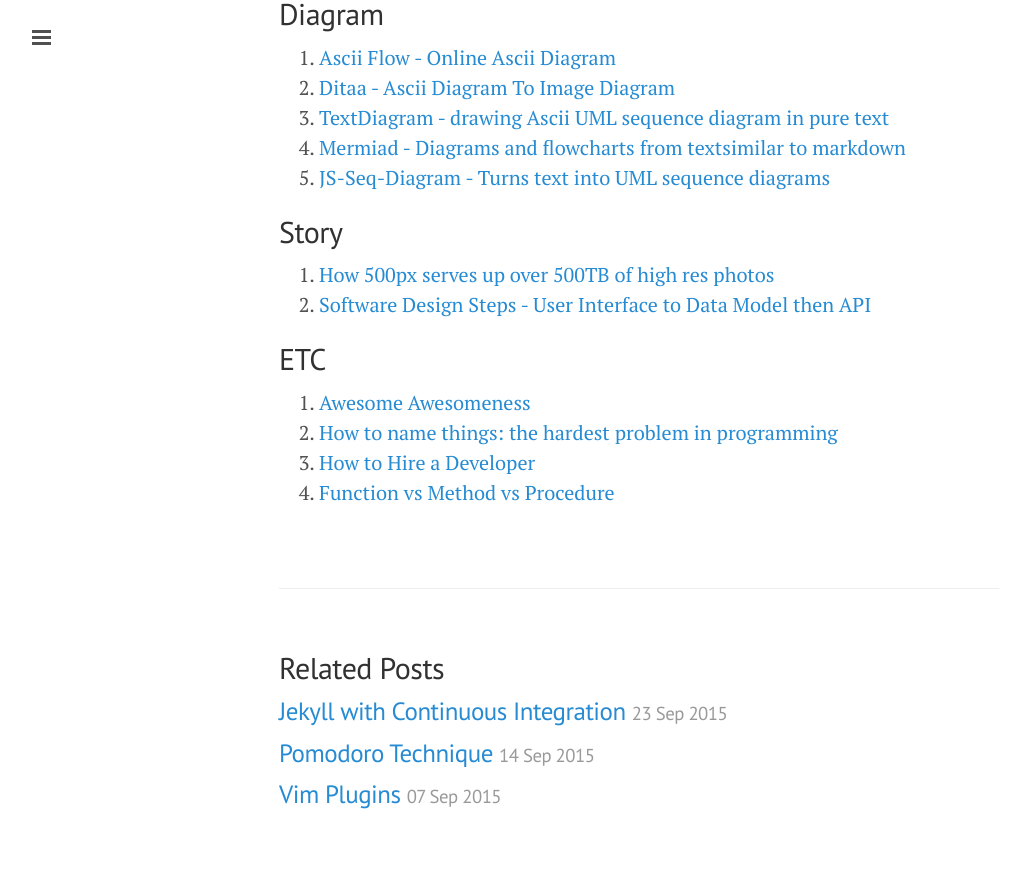
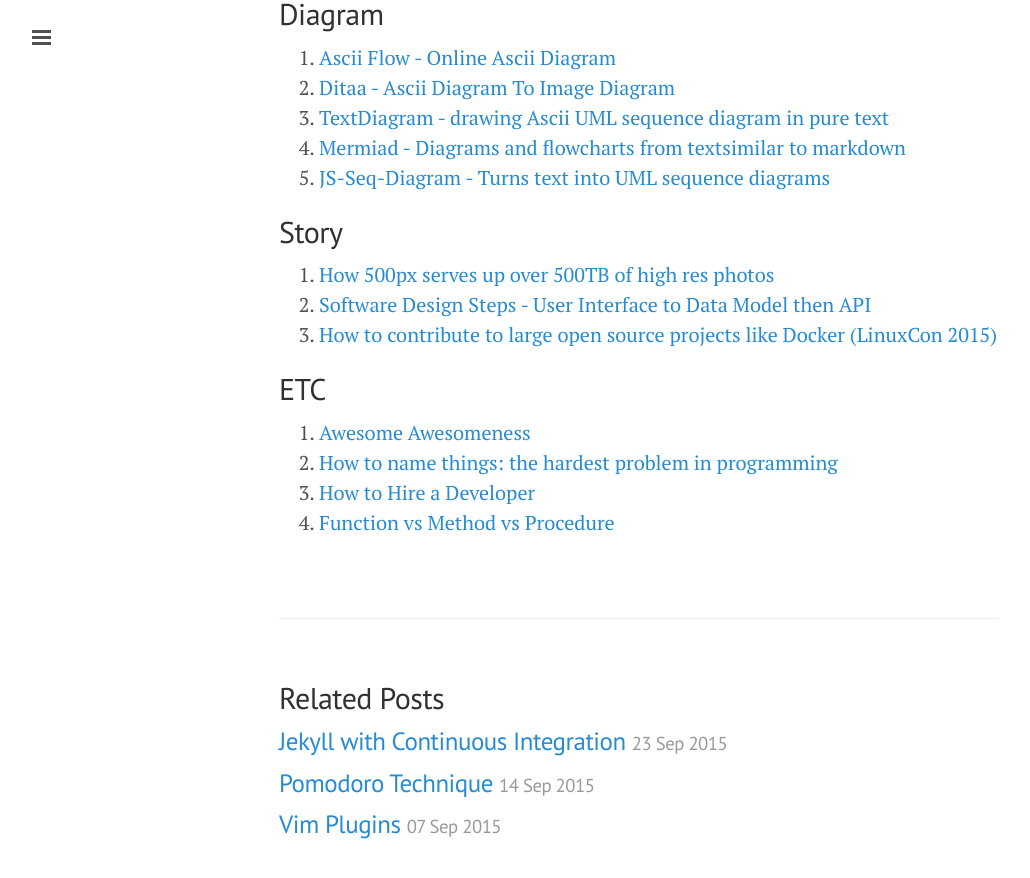
Before and after one commit to ibotdotout/ibotdotout.github.io, a Jekyll site: the page built from _posts/2015-06-24-coding.md, in a window 1280 px wide and 900 px high, scrolled down 987 px. Shown: the top 878 px of the window, without its empty margins (1-1031 px from the left). Built offline with Jekyll 4.4.1, drawn with Linux system fonts in a browser that asks for light colours; Markdown is read by kramdown in place of the engine named in the settings.

Commit message:
update coding

```diff
--- a/_posts/2015-06-24-coding.md
+++ b/_posts/2015-06-24-coding.md
@@ -41,6 +41,7 @@ permalink: coding
 ## Story
 1. [How 500px serves up over 500TB of high res photos](http://stackshare.io/500px/how-500px-serves-up-over-500tb-of-high-res-photos)
 2. [Software Design Steps - User Interface to Data Model then API](https://medium.com/product-craftsmanship/software-design-steps-b981173d4ef)
+3. [How to contribute to large open source projects like Docker (LinuxCon 2015)](http://www.slideshare.net/jpetazzo/how-to-contribute-to-large-open-source-projects-like-docker-linuxcon-2015)
 
 ## ETC
 1. [Awesome Awesomeness](https://github.com/bayandin/awesome-awesomeness)
```
